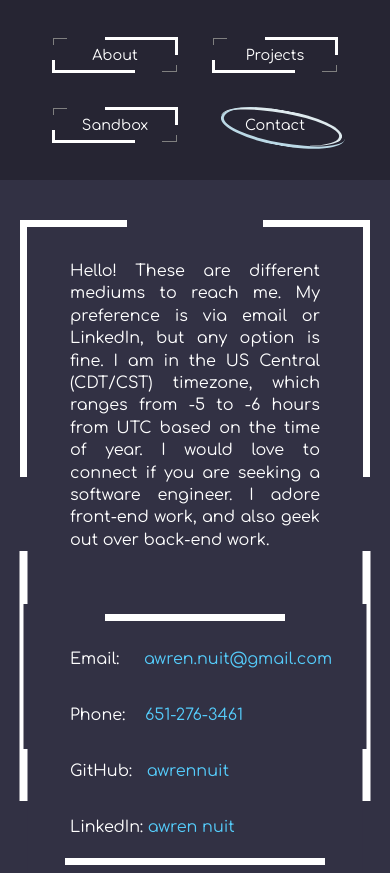
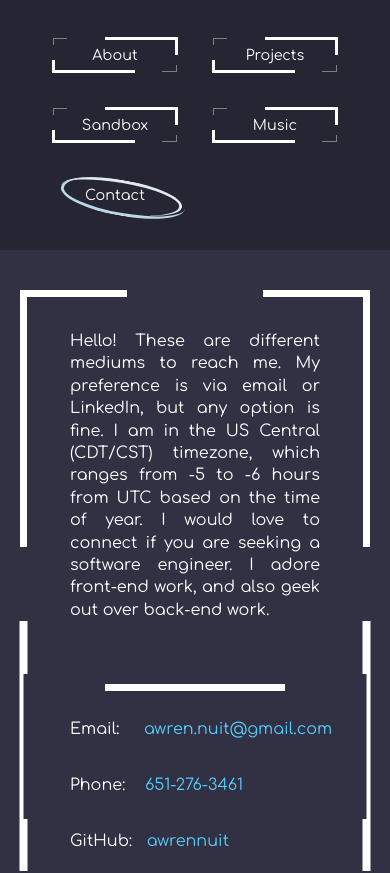
Before and after one commit to awrennuit/full-stack-software-developer-portfolio, a React (Create React App) app: page /#/contact in a window 390 px wide. Shown: the top 873 px of the page. Built offline with nearby package versions, Linux system fonts and the light colour scheme.

Commit message:
use Link instead of button for site navigation

```diff
--- a/src/components/HeaderBtn.jsx
+++ b/src/components/HeaderBtn.jsx
@@ -1,17 +1,16 @@
-import { useLocation, useNavigate } from 'react-router-dom';
+import { Link, useLocation } from 'react-router-dom';
 
 export default function HeaderBtn({ label, url }) {
-  const navigate = useNavigate();
   const location = useLocation();
 
   return (
-    <button
+    <Link
       className={location.pathname === url ? 'header-btn-here' : 'header-btn'}
-      onClick={() => (location.pathname !== url ? navigate(url) : null)}
+      to={location.pathname !== url ? url : '#'}
     >
       <span className="header-btn-corner-one"></span>
       <span className="header-btn-corner-two"></span>
       {label}
-    </button>
+    </Link>
   );
 }
--- a/src/components/Landing.jsx
+++ b/src/components/Landing.jsx
@@ -1,10 +1,8 @@
 import { Helmet } from 'react-helmet';
-import { useNavigate } from 'react-router-dom';
+import { Link } from 'react-router-dom';
 import '../stylesheets/landing.css';
 
 export default function Landing() {
-  const navigate = useNavigate();
-
   return (
     <>
       <Helmet>
@@ -27,12 +25,9 @@ export default function Landing() {
           </p>
           <p>I bring ideas to reality.</p>
           <div className="landing-btn-container">
-            <button
-              className="landing-button"
-              onClick={() => navigate('/about')}
-            >
+            <Link className="landing-button" to="/about">
               Go
-            </button>
+            </Link>
             <span className="landing-box-lg"></span>
             <span className="landing-box-sm"></span>
           </div>
--- a/src/stylesheets/header.css
+++ b/src/stylesheets/header.css
@@ -33,12 +33,15 @@
 
 .header-btn,
 .header-btn-here {
+  align-items: center;
   background-color: transparent;
   border: none;
   cursor: pointer;
+  display: inline-flex;
   font-size: 0.9em;
   height: 30px;
-  margin: 0 20px;
+  justify-content: center;
+  margin: 20px;
   position: relative;
   transition: 0.3s;
   width: 120px;
@@ -217,9 +220,4 @@
     margin: 0 auto;
     width: 320px;
   }
-
-  .header-btn,
-  .header-btn-here {
-    margin: 20px;
-  }
 }
--- a/src/stylesheets/landing.css
+++ b/src/stylesheets/landing.css
@@ -34,11 +34,15 @@
 }
 
 .landing-button {
+  align-items: center;
   background: transparent;
   border: 3px solid white;
+  box-sizing: border-box;
   cursor: pointer;
+  display: flex;
   font-size: 2em;
   height: 100px;
+  justify-content: center;
   pointer-events: auto;
   transition: 0.2s;
   width: 100px;
--- a/src/utils/headerLinks.js
+++ b/src/utils/headerLinks.js
@@ -12,6 +12,10 @@ export const headerLinks = [
     label: 'Sandbox',
   },
   {
+    url: '/dungeon-synth',
+    label: 'Music',
+  },
+  {
     url: '/contact',
     label: 'Contact',
   },
```
